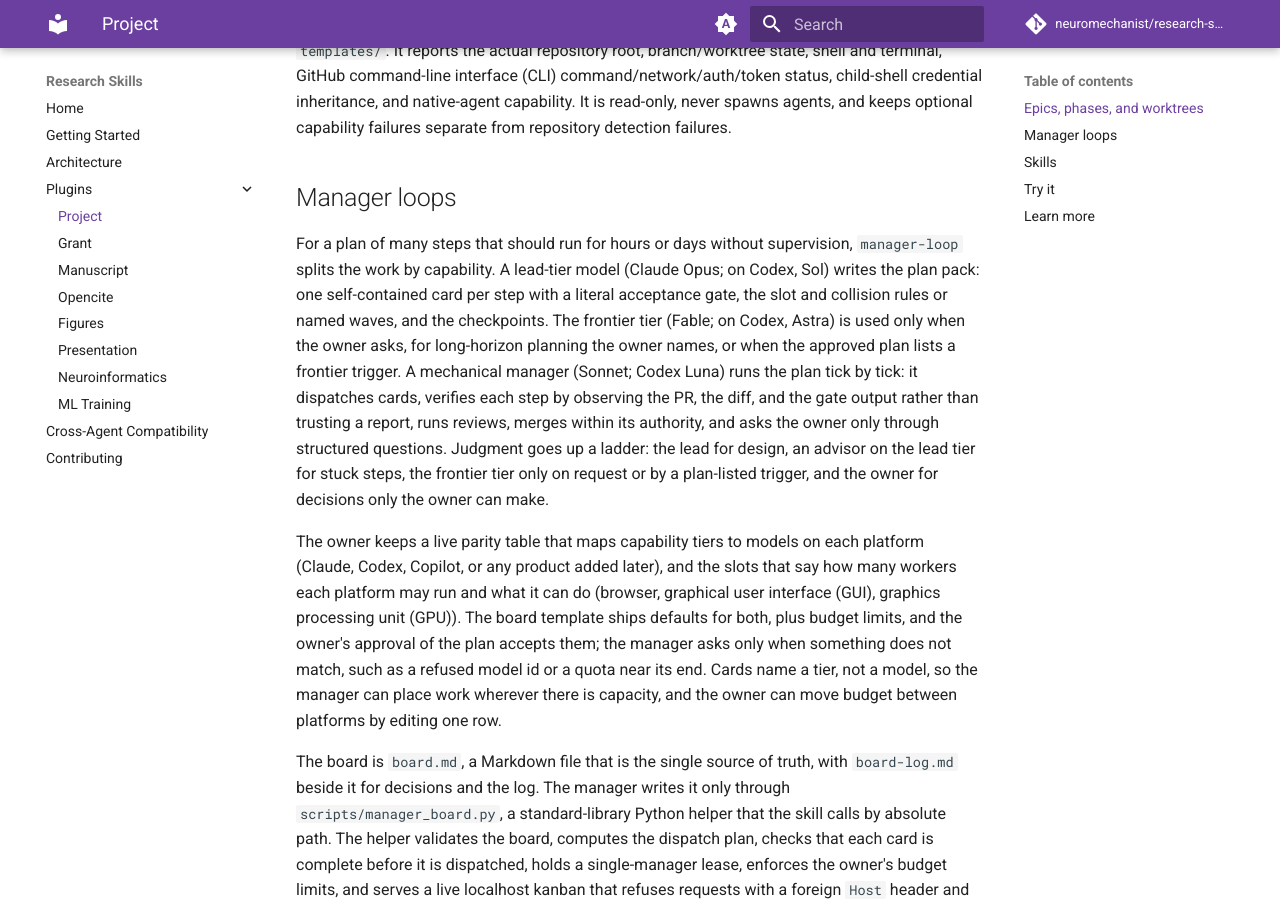
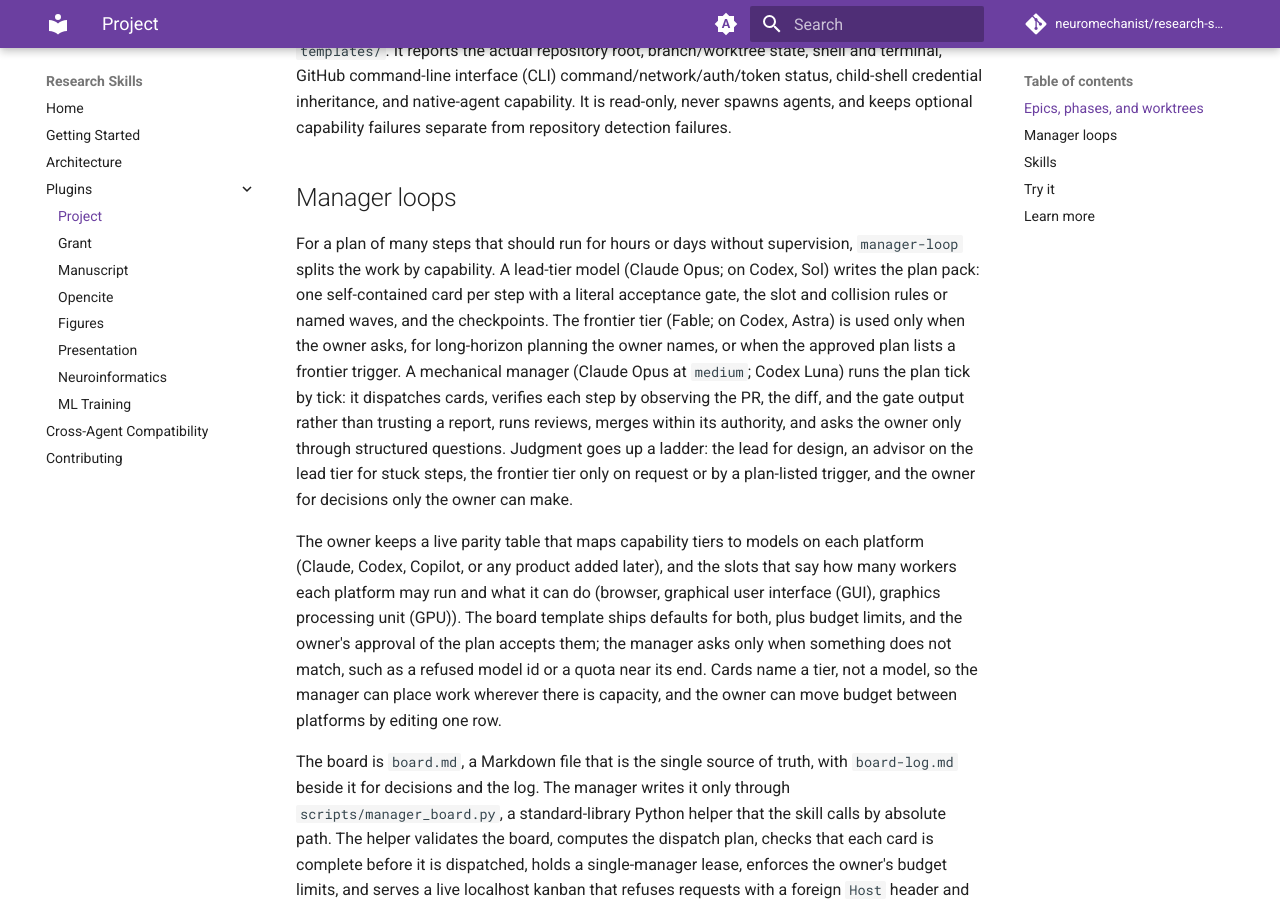
Before and after one commit to neuromechanist/research-skills, an MkDocs documentation site: the page built from docs/plugins/project.md, in a window 1280 px wide and 900 px high, scrolled down 1533 px. Built offline with MkDocs 1.6.1 and Material for MkDocs 9.7.7, drawn with Linux system fonts in a browser that asks for light colours; comment, search, counter and statistics services are not loaded; some of the changed text lies outside the part shown.

Commit message:
Bump project 0.14.0, figures 0.13.3, grant 0.5.4, manuscript 0.9.2, neuroinformatics 0.2.5, mkt 0.16.18; document routing

```diff
--- a/docs/plugins/project.md
+++ b/docs/plugins/project.md
@@ -32,7 +32,7 @@ It is read-only, never spawns agents, and keeps optional capability failures sep
 For a plan of many steps that should run for hours or days without supervision, `manager-loop` splits the work by capability.
 A lead-tier model (Claude Opus; on Codex, Sol) writes the plan pack: one self-contained card per step with a literal acceptance gate, the slot and collision rules or named waves, and the checkpoints.
 The frontier tier (Fable; on Codex, Astra) is used only when the owner asks, for long-horizon planning the owner names, or when the approved plan lists a frontier trigger.
-A mechanical manager (Sonnet; Codex Luna) runs the plan tick by tick: it dispatches cards, verifies each step by observing the PR, the diff, and the gate output rather than trusting a report, runs reviews, merges within its authority, and asks the owner only through structured questions.
+A mechanical manager (Claude Opus at `medium`; Codex Luna) runs the plan tick by tick: it dispatches cards, verifies each step by observing the PR, the diff, and the gate output rather than trusting a report, runs reviews, merges within its authority, and asks the owner only through structured questions.
 Judgment goes up a ladder: the lead for design, an advisor on the lead tier for stuck steps, the frontier tier only on request or by a plan-listed trigger, and the owner for decisions only the owner can make.
 
 The owner keeps a live parity table that maps capability tiers to models on each platform (Claude, Codex, Copilot, or any product added later), and the slots that say how many workers each platform may run and what it can do (browser, graphical user interface (GUI), graphics processing unit (GPU)).
@@ -60,7 +60,7 @@ Host-specific mechanics (how each host wakes the manager and asks questions) are
 - **engineering-loop**: the single-PR change workflow: mirror an existing pattern, pin tests first for refactors, per-commit gates against a measured baseline, review with all findings addressed or rejected with reasons
 - **manager-loop**: hands-off execution of an approved plan by a manager agent, described above
 - **debugging**: reproduce-isolate-prove-fix-verify with anti-shortcut gates (never weaken tests or guardrails, no silent fallbacks)
-- **agent-fanout**: orchestrating subagents and teammates within a session with explicit model tiers: Claude Opus lead (Fable only on request or for long-horizon planning) and Sonnet workers; Codex Sol lead (Astra only on request or for long-horizon planning), Terra approved-plan elaboration, and Luna workers.
+- **agent-fanout**: orchestrating subagents and teammates within a session with explicit model tiers: Claude Opus lead (Fable only on request or for long-horizon planning) and Opus (`medium`) workers, with hard tasks on Opus (`xhigh`); Codex Sol lead (Astra only on request or for long-horizon planning), Terra approved-plan elaboration, and Luna workers.
   It adds full-lifecycle briefs, mechanical gates, lead verification, mandatory cleanup of completed one-off agents, and a hard cap of 40 agents per run.
   This is in-session delegation, distinct from the git-tracked epic/worktree workflow above.
 - **ci-scaffolding**: generate GitHub Actions workflows for Python (ruff + pytest) or TypeScript (biome + bun test); `references/ci-speed.md` covers measuring and speeding up a slow pipeline (time-balanced sharding behind gate jobs, setup fixes, parallel jobs)
```
Also changed, not shown: AGENTS.md (+5 -5 lines), README.md (+6 -6 lines), docs/cross-agent-compatibility.md (+1 -1 lines), docs/plugins/figures.md (+1 -1 lines), 6 other files.
